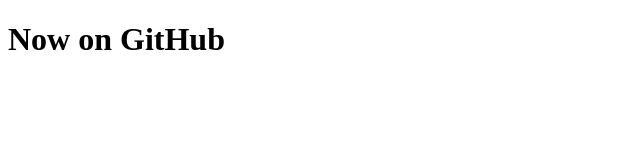
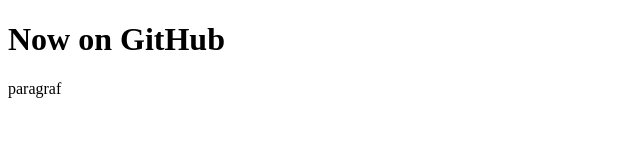
Before and after one commit to MajaKr99/algebra, a plain HTML site: page index.html in a window 1280 px wide. Shown: the full height of the page, 0-640 px from the left. Drawn offline with Linux system fonts and the light colour scheme.

Commit message:
Update index.html

```diff
--- a/index.html
+++ b/index.html
@@ -8,6 +8,6 @@
 </head>
 <body>
   <h1>Now on GitHub</h1>
-  <p></p>
+  <p>paragraf</p>
 </body>
 </html>
```
